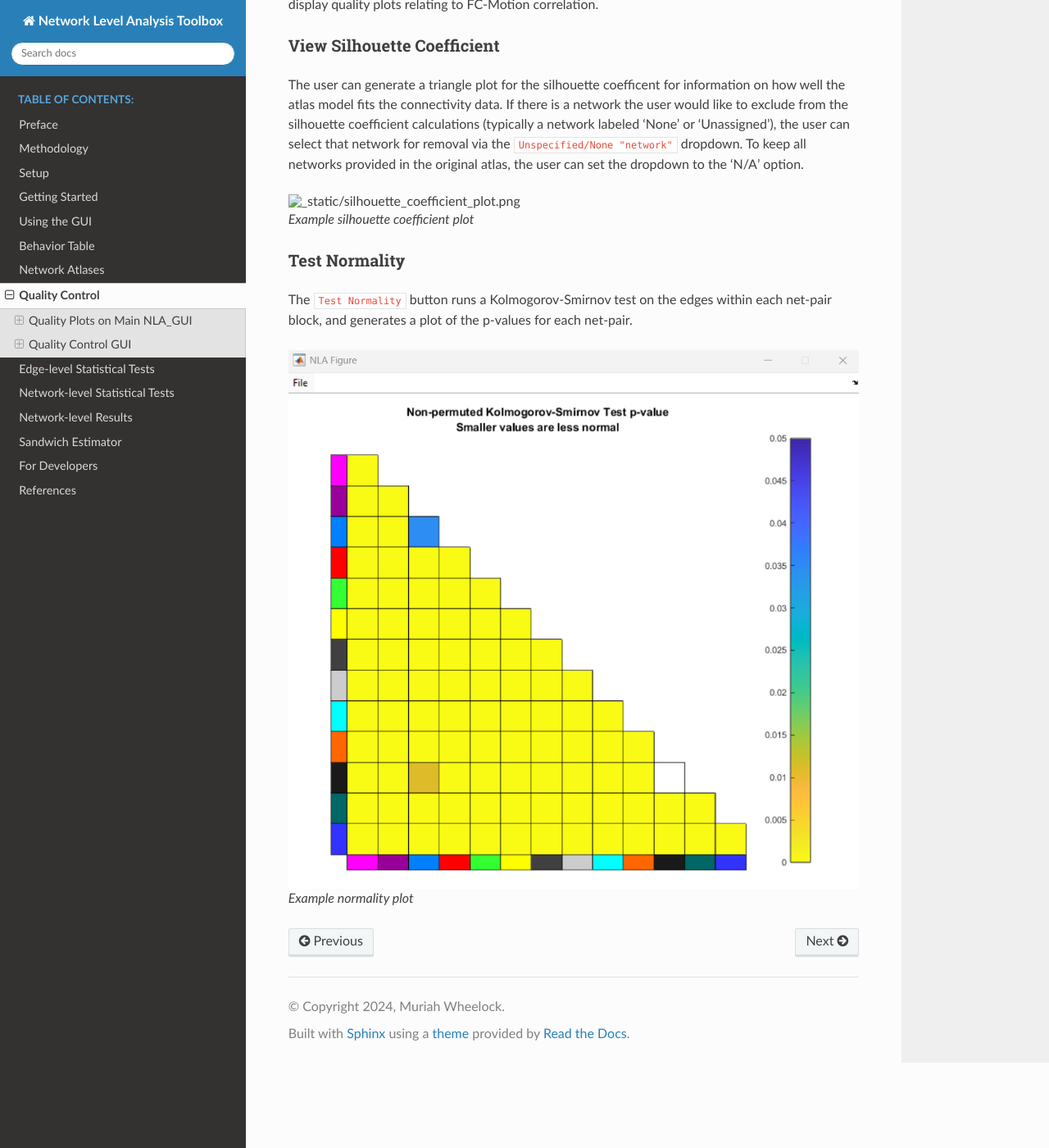
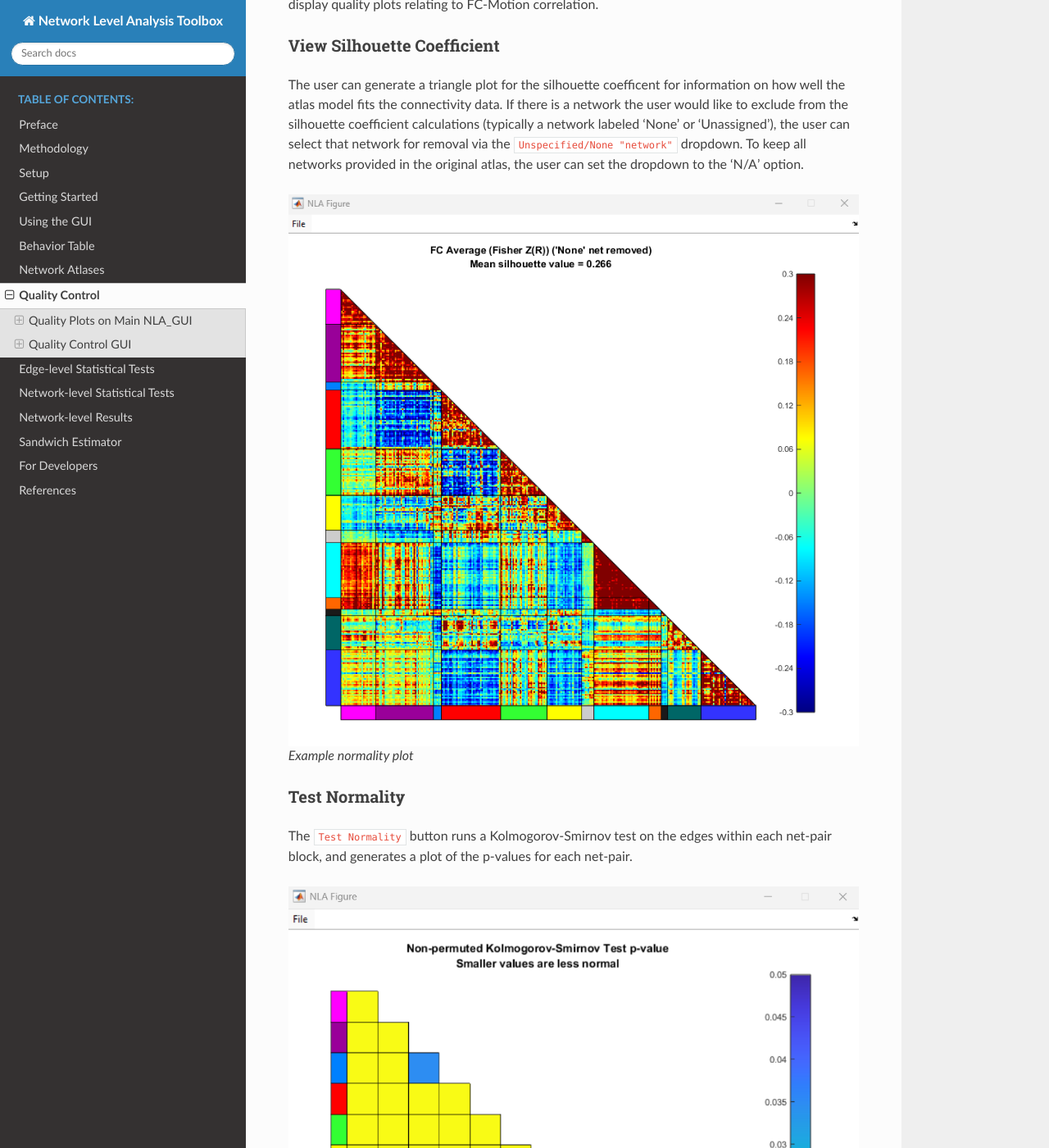
Before and after one commit to WheelockLab/NetworkLevelAnalysis, a Sphinx documentation site: the page built from docs/source/quality_control.rst, in a window 1280 px wide and 1400 px high, scrolled down 2577 px. Shown: the whole window at 82% size. Built offline with Sphinx 7.4.7 and the Read the Docs theme 3.1.0, drawn with Linux system fonts in a browser that asks for light colours.

Commit message:
Correct typo in name of silhouette coefficient figure

```diff
--- a/docs/source/quality_control.rst
+++ b/docs/source/quality_control.rst
@@ -67,7 +67,7 @@ To keep all networks provided in the original atlas, the user can set the dropdo
 
 .. figure:: _static/silhouette_coefficient_plot.png
 
-    Example silhouette coefficient plot
+    Example normality plot
 
 Test Normality
 ^^^^^^^^^^^^^^^^^^^^^^^^^^^^^^^^^^^^^^^^^^^
```
Also changed, not shown: docs/source/_static/silhouette_coefficient_plot.png (renamed from docs/source/_static/silhoette_coefficient_plot.png).
